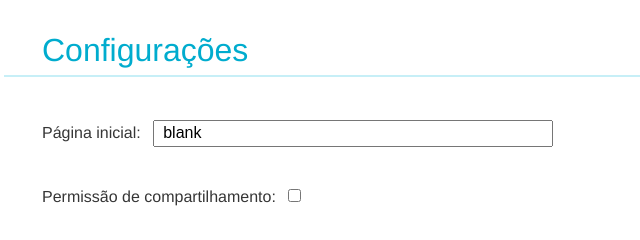
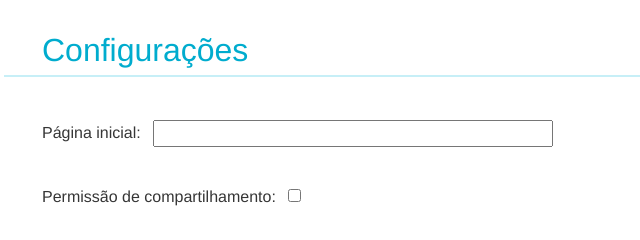
Before and after one commit to CaelumAulas/js8324, a plain HTML site: page config.html in a window 1280 px wide. Both pictures are taken after a click on the button "Salvar configurações". Shown: the top 240 px of the page, 86-726 px from the left. Drawn offline with Linux system fonts and the light colour scheme; no server answers.

Commit message:
Promises para verificar endereco

```diff
--- /dev/null
+++ b/scripts/endereco/verificaEndereco.js
@@ -0,0 +1,32 @@
+import { CakeEnderecoInvalidoError } from '/scripts/error/CLASSECakeEnderecoInvalidoError.js';
+
+/* export function verificaEndereco(endereco, deuCerto, deuRuim) {
+    // Callback Hell
+    const xhr = new XMLHttpRequest()
+    xhr.open("GET", endereco)
+    xhr.send()
+
+    xhr.addEventListener('load', function(evento) {
+        try {
+            deuCerto()
+        } catch(error) {
+            deuRuim()
+        }
+    })
+
+    xhr.addEventListener('error', function(evento) {
+        deuRuim(new CakeEnderecoInvalidoError(endereco))
+    })
+} */
+
+export async function verificaEndereco(endereco) {
+    try {
+        return await fetch(endereco).then((resposta) => {
+            if(resposta.status === 404) {
+                throw endereco
+            }
+        })
+    } catch(error) {
+        throw new CakeEnderecoInvalidoError(endereco)
+    }
+}
--- a/scripts/mainConfig.js
+++ b/scripts/mainConfig.js
@@ -5,6 +5,8 @@ import * as storagePaginaInicial from '/scripts/storage/paginaInicial.js'
 
 import { Endereco } from '/scripts/endereco/Endereco.js'
 import { CakeEnderecoInvalidoError } from '/scripts/error/CLASSECakeEnderecoInvalidoError.js';
+
+import { verificaEndereco } from '/scripts/endereco/verificaEndereco.js';
 
 $inputPaginaInicial.value = storagePaginaInicial.paginaInicial
 $inputAceitouSalvar.checked = storageAceitouSalvar.aceitouSalvar
@@ -14,11 +16,13 @@ $botaoSalvar.onclick = onclickSalvar
 // declaração de função
 // Function declaration
 // hoisting quase igual ao var
-function onclickSalvar() {
+async function onclickSalvar() {
 
     try {
         const enderecoCompleto = new Endereco($inputPaginaInicial.value)
-        // depender Type Coercion
+        $inputPaginaInicial.value = "... " + enderecoCompleto
+        await verificaEndereco(enderecoCompleto)
+
         $inputPaginaInicial.value = enderecoCompleto
         storagePaginaInicial.salvar(enderecoCompleto)
     } catch (error) {
@@ -27,7 +31,7 @@ function onclickSalvar() {
         console.dir(error)
 
         if (error instanceof CakeEnderecoInvalidoError) {
-            $inputPaginaInicial.value = ''
+            $inputPaginaInicial.value = storagePaginaInicial.paginaInicial || ''
             alert('Endereço inválido')
             console.warn(error.toString())
         } else {
```
Also changed, not shown: index.html (+0 -1 lines).
